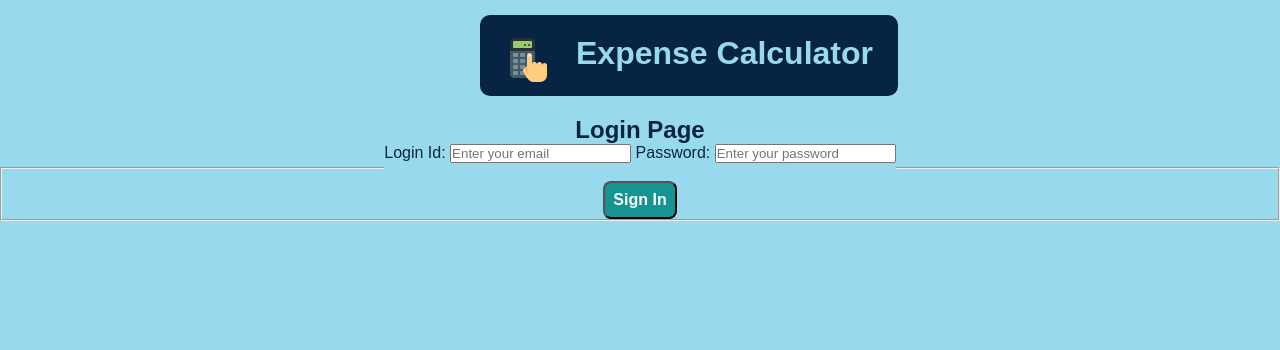
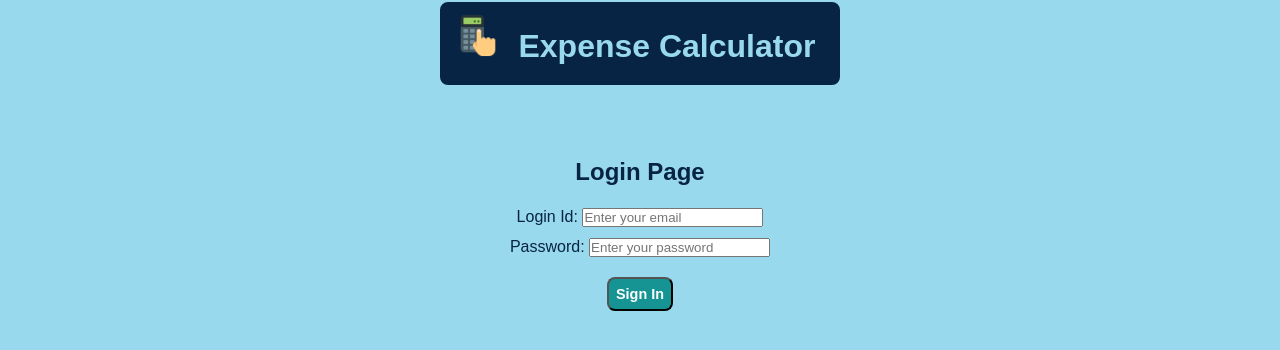
Before and after one commit to Abdulqadirajabsha/Web-Project, a website: page index.html in a window 1280 px wide. Drawn offline with Linux system fonts and the light colour scheme.

Commit message:
Changes made in index.html and index.css

```diff
--- a/CSS-files/index.css
+++ b/CSS-files/index.css
@@ -18,31 +18,34 @@ body {
   text-align: center;
 }
 
-h1 {
-  width: fit-content;
+.header {
+  border: 2px solid;
   background-color: #072445;
   color: #99d9ee;
   border-radius: 10px;
-  margin-top: 15px;
-  margin-left: 37.5%;
+  padding-bottom: 20px;
   padding-right: 25px;
-  padding-top: 20px;
+  padding-top: 10px;
   display: flex;
   justify-content: center;
-  text-align: center;
+  width: fit-content;
+  margin: auto;
 }
 
 #calculator-image {
-  width: 50%;
-}
-
-span {
-  display: inline-block;
-  padding-bottom: 5px;
+  width: 70px;
+  padding-right: 10px;
+  padding-left: 15px;
 }
 
 form {
   margin-top: 20px;
+  line-height: 30px;
+}
+
+main h2 {
+  margin-top: 50px;
+  margin-bottom: 15px;
 }
 
 button {
@@ -54,8 +57,9 @@ button {
   margin: auto;
   display: flex;
   justify-content: center;
-  font-size: 1rem;
+  font-size: 0.9rem;
   padding: 0.5em;
+  margin-top: 15px;
 }
 
 a {
@@ -68,6 +72,10 @@ button:focus {
   background: rgb(30, 182, 182);
 }
 
+fieldset {
+  border: 0;
+}
+
 /* #signin-button {
   text-decoration: none;
   color: rgb(265, 265, 265);
--- a/index.html
+++ b/index.html
@@ -9,21 +9,24 @@
     <link rel="stylesheet" href="CSS-files/index.css">
 </head>
 <body>
+    <div class="header">
     <header>
-        <div class="header">
-    <h1 class="heading"> <span><img src="/Images/icons8-calculate-96.png" alt="Calculator" id="calculator-image"></span> Expense Calculator</h1>
+    </header>
+    <h1 class="heading"> <img src="/Images/icons8-calculate-96.png" alt="Calculator" id="calculator-image"> <span id="title-heading"> Expense Calculator</span></h1>
 </div>
-</header>
 <main>
     <form id="Login-Page" name="Login-Page" method="get">
         <fieldset>
             <legend>
     <h2><strong>Login Page</strong></h2>
+    <div class="login-id">
     <label>Login Id:</label>
     <input type="text" placeholder="Enter your email" type="email" required>
+</div>
+<div class="login-password">
     <label>Password:</label>
     <input type="password" placeholder="Enter your password" minlength="8" required>
-    <br></br>
+</div>
     <div class="signin-button">
     <button type="submit"><a href="homepage.html">Sign In</a></button>
 </div>
```
